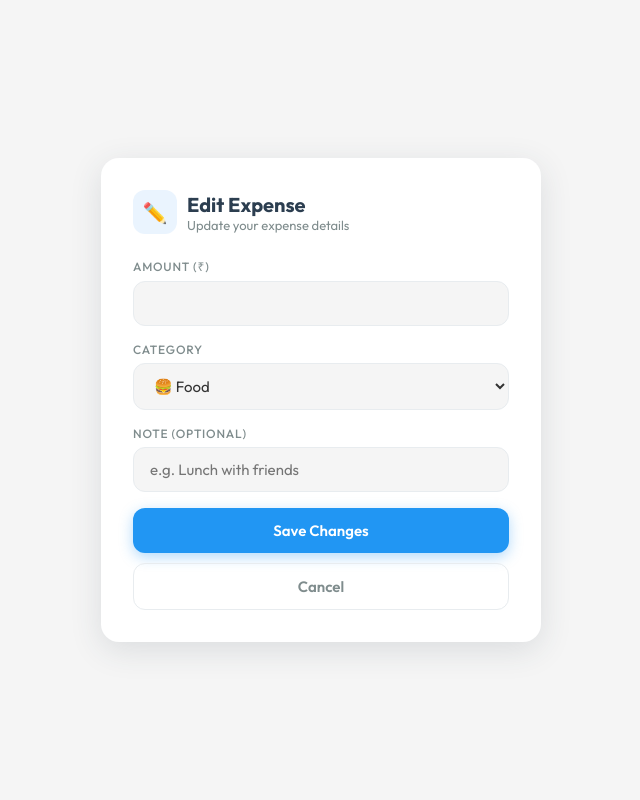
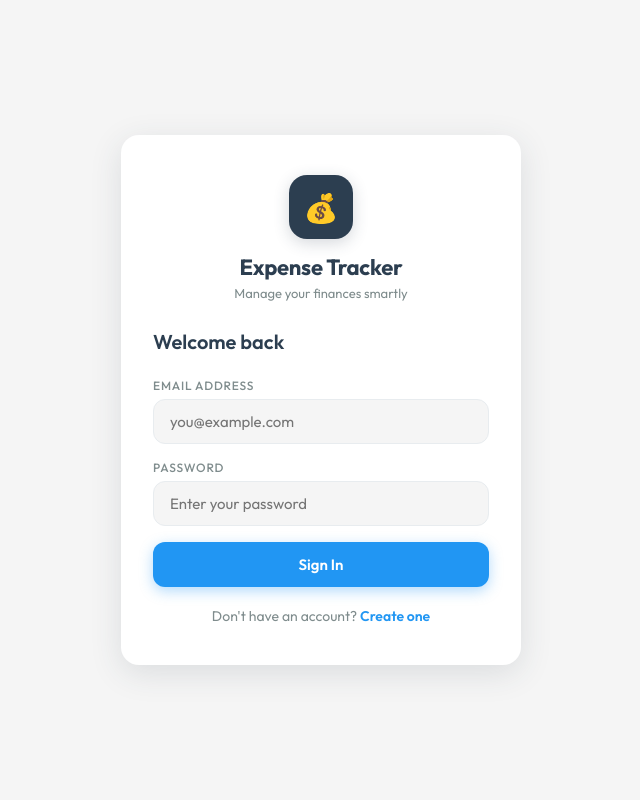
Before and after one commit to manirajch2004/expense-tracker, a Flask app: template templates/login.html in a window 1280 px wide. Shown: the whole page, without its empty margins (319-959 px from the left). Run offline with Flask 3, Linux system fonts and the light colour scheme; the template is opened without the code that fills it, so the values that code supplies are empty; some libraries are stand-ins or nearby versions.

Commit message:
Update login.html

```diff
--- a/templates/login.html
+++ b/templates/login.html
@@ -3,68 +3,41 @@
 <head>
     <meta charset="UTF-8">
     <meta name="viewport" content="width=device-width, initial-scale=1.0">
-    <title>Edit Expense – Expense Tracker</title>
+    <title>Login – Expense Tracker</title>
     <link rel="stylesheet" href="{{ url_for('static', filename='css/style.css') }}">
 </head>
-<body class="edit-page">
+<body class="auth-page">
 
-<div class="edit-container">
-    <div class="edit-card">
-
-        <div class="edit-header">
-            <div class="edit-icon">✏️</div>
-            <div>
-                <h2>Edit Expense</h2>
-                <p>Update your expense details</p>
-            </div>
+<div class="auth-container">
+    <div class="auth-card">
+        <div class="auth-logo">
+            <div class="auth-logo-icon">💰</div>
+            <h1>Expense Tracker</h1>
+            <p>Manage your finances smartly</p>
         </div>
 
-        <form method="POST" action="/edit/{{ expense['id'] }}">
+        <h2>Welcome back</h2>
+
+        {% if error %}
+        <div class="alert alert-error">{{ error }}</div>
+        {% endif %}
+
+        <form method="POST" action="/login">
             <div class="field">
-                <label>Amount (₹)</label>
-                <input type="number" name="amount"
-                       value="{{ expense['amount'] }}"
-                       min="1" step="0.01" required>
+                <label>Email Address</label>
+                <input type="email" name="email"
+                       value="{{ request.args.get('email', '') }}"
+                       placeholder="you@example.com" required>
             </div>
             <div class="field">
-                <label>Category</label>
-                <select name="category">
-                    <option value="Food"
-                        {% if expense['category'] == 'Food' %}selected{% endif %}>
-                        🍔 Food
-                    </option>
-                    <option value="Travel"
-                        {% if expense['category'] == 'Travel' %}selected{% endif %}>
-                        ✈️ Travel
-                    </option>
-                    <option value="Bills"
-                        {% if expense['category'] == 'Bills' %}selected{% endif %}>
-                        📄 Bills
-                    </option>
-                    <option value="Shopping"
-                        {% if expense['category'] == 'Shopping' %}selected{% endif %}>
-                        🛍️ Shopping
-                    </option>
-                    <option value="Health"
-                        {% if expense['category'] == 'Health' %}selected{% endif %}>
-                        💊 Health
-                    </option>
-                    <option value="Other"
-                        {% if expense['category'] == 'Other' %}selected{% endif %}>
-                        📦 Other
-                    </option>
-                </select>
+                <label>Password</label>
+                <input type="password" name="password"
+                       placeholder="Enter your password" required>
             </div>
-            <div class="field">
-                <label>Note (optional)</label>
-                <input type="text" name="note"
-                       value="{{ expense['note'] or '' }}"
-                       placeholder="e.g. Lunch with friends">
-            </div>
-            <button type="submit" class="btn btn-primary">Save Changes</button>
-            <a href="/dashboard" class="btn btn-ghost">Cancel</a>
+            <button type="submit" class="btn btn-primary" style="margin-top:8px;">Sign In</button>
         </form>
 
+        <p class="link-row">Don't have an account? <a href="/signup">Create one</a></p>
     </div>
 </div>
 
```
